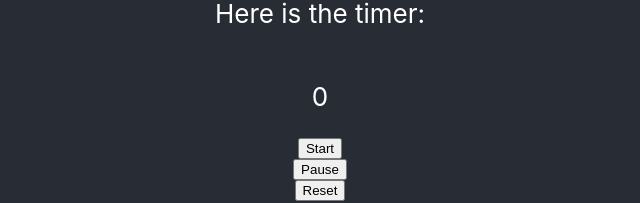
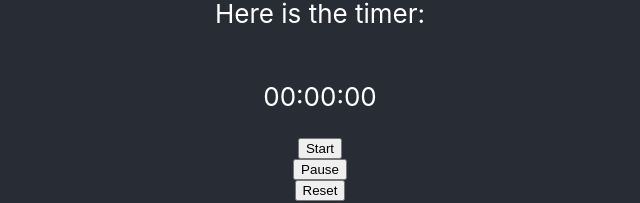
Before and after one commit to carlos-quintana/time-tracker, a React (Create React App) app: page / in a window 1280 px wide. Shown: the part 474-677 px from the top of the page, without its empty margins (320-960 px from the left). Built offline with nearby package versions, Linux system fonts and the light colour scheme.

Commit message:
Gave the current time the correct hh:mm:ss format

```diff
--- a/src/Timer.js
+++ b/src/Timer.js
@@ -5,19 +5,29 @@ export default function Timer() {
     const [currentCount, setCurrentCount] = useState(0);
     const [isTimerActive, setIsTimerActive] = useState(false);
 
+    function formatTime(secondsCount) {
+        let hours = Math.floor(secondsCount / 3600);
+        let minutes = Math.floor(secondsCount / 60) % 60;
+        let seconds = secondsCount % 60;
+        hours = hours < 10 ? `0${hours}` : hours;
+        minutes = minutes < 10 ? `0${minutes}` : minutes;
+        seconds = seconds < 10 ? `0${seconds}` : seconds;
+        return `${hours}:${minutes}:${seconds}`
+    }
+
     useEffect(() => {
         let intervalTimer = null;
         if (isTimerActive)
             intervalTimer = setInterval(() => {
-                setCurrentCount(prevTime => prevTime+10)
-            }, 10)
+                setCurrentCount(prevTime => prevTime + 1)
+            }, 1000)
         else clearInterval(intervalTimer)
         return () => clearInterval(intervalTimer);
     }, [isTimerActive])
 
     return (
         <>
-            <p>{currentCount}</p>
+            <p>{formatTime(currentCount)}</p>
             <button onClick={() => setIsTimerActive(true)}>
                 Start
             </button>
```
